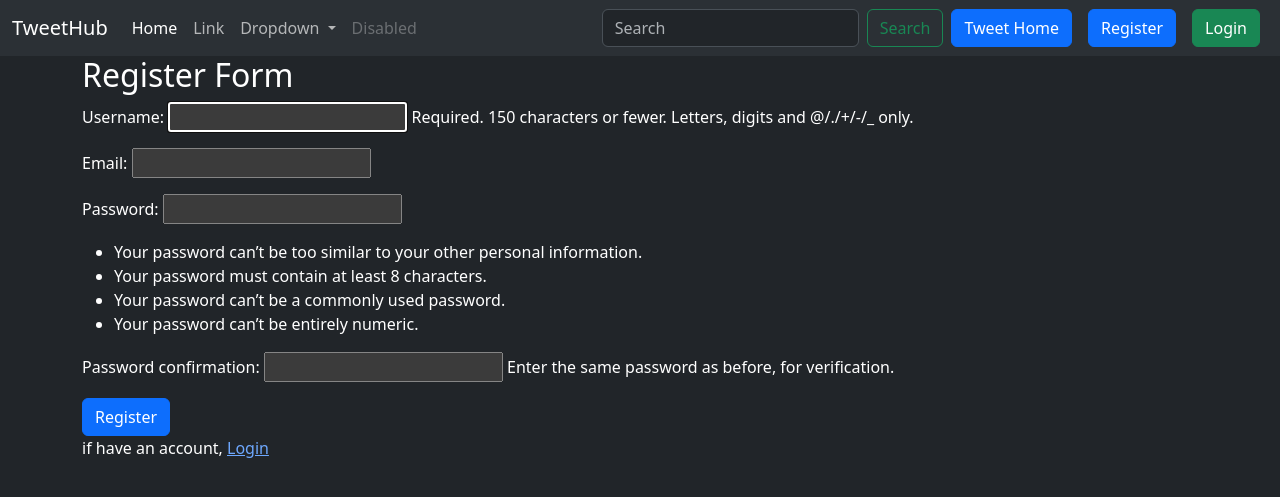
After one commit to vedamshpawar/TweetHub, a Django app: page /tweet/register/ in a window 1280 px wide. The commit adds this page. Shown: the top 497 px of the page. Run offline with Django 5.2, Linux system fonts and the light colour scheme.

Commit message:
developed login,logout and register functionality

```diff
--- a/Tweethub/Tweethub/settings.py
+++ b/Tweethub/Tweethub/settings.py
@@ -126,3 +126,9 @@ DEFAULT_AUTO_FIELD = 'django.db.models.BigAutoField'
 
 MEDIA_URL = '/media/' #Browser URL path for user uploads
 MEDIA_ROOT =  BASE_DIR / 'media' #Where uploaded files are stored
+
+
+LOGIN_URL = '/accounts/tweetblog'
+
+LOGIN_REQUIRED_URL = '/tweetblog/'
+LOGOUT_REQUIRED_URL = '/tweetblog/'
--- a/Tweethub/Tweethub/urls.py
+++ b/Tweethub/Tweethub/urls.py
@@ -18,9 +18,11 @@ from django.contrib import admin
 from django.urls import path, include
 from django.conf import settings
 from django.conf.urls.static import static
+from django.contrib.auth.urls import views as auth_views
 
 urlpatterns = [
     path('admin/', admin.site.urls),
     path('tweet/', include('tweetblog.urls')),
+    path('accounts/', include('django.contrib.auth.urls')),
 
 ] + static(settings.MEDIA_URL, document_root=settings.MEDIA_ROOT)
--- a/Tweethub/templates/layout.html
+++ b/Tweethub/templates/layout.html
@@ -46,6 +46,16 @@
         <input class="form-control me-2" type="search" placeholder="Search" aria-label="Search"/>
         <button class="btn btn-outline-success" type="submit">Search</button>
       </form>
+      <a href="{% url 'tweet_list' %}" class="btn btn-primary mx-2">Tweet Home</a>
+      {% if  user.is_authenticated %}
+      <form action="{% url 'logout' %}" method="post">
+        {% csrf_token %}
+        <button class="btn btn-danger" type="submit">Logout</button>
+      </form>
+      {% else %}
+        <a href="{% url 'register' %}" class="btn btn-primary mx-2">Register</a>
+        <a href="{% url 'login' %}" class="btn btn-success mx-2">Login</a>
+      {% endif %}
     </div>
   </div>
 </nav>
--- /dev/null
+++ b/Tweethub/templates/registration/register.html
@@ -0,0 +1,11 @@
+{% extends "layout.html" %}
+
+{% block content %}
+<h2>Register Form</h2>
+  <form method="post">
+    {% csrf_token %}
+    {{form.as_p}}
+    <button class="btn btn-primary">Register</button>
+  </form>
+  <p>if have an account, <a href="{% url 'login' %}">Login</a></p>
+{% endblock %}
--- a/Tweethub/tweetblog/forms.py
+++ b/Tweethub/tweetblog/forms.py
@@ -1,7 +1,16 @@
 from django import forms
 from .models import Tweets
+from django.contrib.auth.forms import UserCreationForm
+from django.contrib.auth.models import User
 
 class TweetForm(forms.ModelForm):
     class Meta:
         model = Tweets
         fields = ['text', 'photo']
+
+
+class UserRegistrationForm(UserCreationForm):
+    email = forms.EmailField()
+    class Meta:
+        model = User
+        fields = ('username', 'email', 'password1', 'password2')
--- a/Tweethub/tweetblog/templates/tweet_list.html
+++ b/Tweethub/tweetblog/templates/tweet_list.html
@@ -15,10 +15,13 @@ tweet with chai
         <div class="card-body">
             <h5 class="card-title">{{twt.user.username}}</h5>
             <p class="card-text">{{twt.text}}</p>
+            {% if twt.user == user %}
             <a href="{% url 'tweet_edit' twt.id %}"
                 class="btn btn-primary">Edit</a>
             <a href="{% url 'tweet_delete' twt.id %}"
                 class="btn btn-danger">Delete</a>
+            {% endif %}
+
         </div>
     </div>
     {% endfor %}
--- a/Tweethub/tweetblog/urls.py
+++ b/Tweethub/tweetblog/urls.py
@@ -9,4 +9,5 @@ urlpatterns = [
     path('create/', views.tweet_create, name='tweet_create'),
     path('<int:tweet_id>/edit/', views.tweet_edit, name='tweet_edit'),
     path('<int:tweet_id>/delete/', views.tweet_delete, name='tweet_delete'),
+    path('register/', views.register, name='register'),
 ]
--- a/Tweethub/tweetblog/views.py
+++ b/Tweethub/tweetblog/views.py
@@ -1,7 +1,9 @@
 from django.shortcuts import render
 from .models import Tweets
-from .forms import TweetForm
+from .forms import TweetForm, UserRegistrationForm
 from django.shortcuts import get_object_or_404, redirect
+from django.contrib.auth.decorators import login_required
+from django.contrib.auth import login
 
 # Create your views here.
 def index(request):
@@ -11,7 +13,7 @@ def tweet_list(request):
     tweets = Tweets.objects.all().order_by('-created_at')
     return render(request, 'tweet_list.html', {'tweets':tweets})
 
-
+@login_required
 def tweet_create(request):
     if request.method == "POST":
         form = TweetForm(request.POST, request.FILES)
@@ -25,6 +27,7 @@ def tweet_create(request):
 
     return render(request, 'tweet_form.html', {'form':form})
 
+@login_required
 def tweet_edit(request, tweet_id):
     tweet = get_object_or_404(Tweets, pk=tweet_id, user = request.user)
     if request.method == "POST":
@@ -41,9 +44,24 @@ def tweet_edit(request, tweet_id):
     return render(request, 'tweet_form.html', {'form':form})
 
 
+@login_required
 def tweet_delete(request, tweet_id):
     tweet = get_object_or_404(Tweets, pk=tweet_id, user = request.user)
     if request.method == "POST":
         tweet.delete()
         return redirect('tweet_list')
     return render(request, 'tweet_delete.html', {'tweet':tweet})
+
+
+def register(request):
+    if request.method == "POST":
+        form = UserRegistrationForm(request.POST)
+        if form.is_valid():
+            user = form.save(commit=False)
+            user.set_password(form.cleaned_data['password1'])
+            user.save()
+            login(request, user)
+            return redirect('tweet_list')
+    else:
+        form = UserRegistrationForm()
+    return render(request, 'registration/register.html', {'form':form})
```
Also changed, not shown: Tweethub/templates/registration/login.html (added, +12 -0 lines), Tweethub/templates/registration/logout.html (added, +12 -0 lines), Tweethub/tweetblog/templates/tweet_delete.html (+7 -1 lines).
